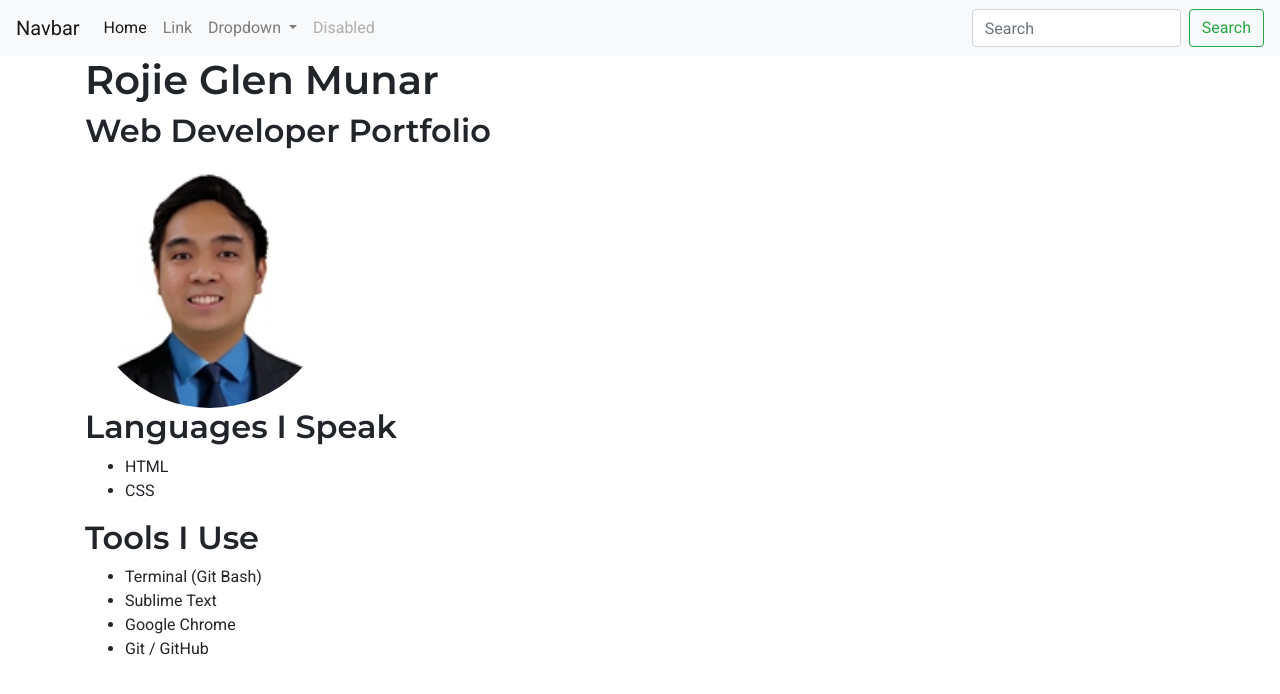
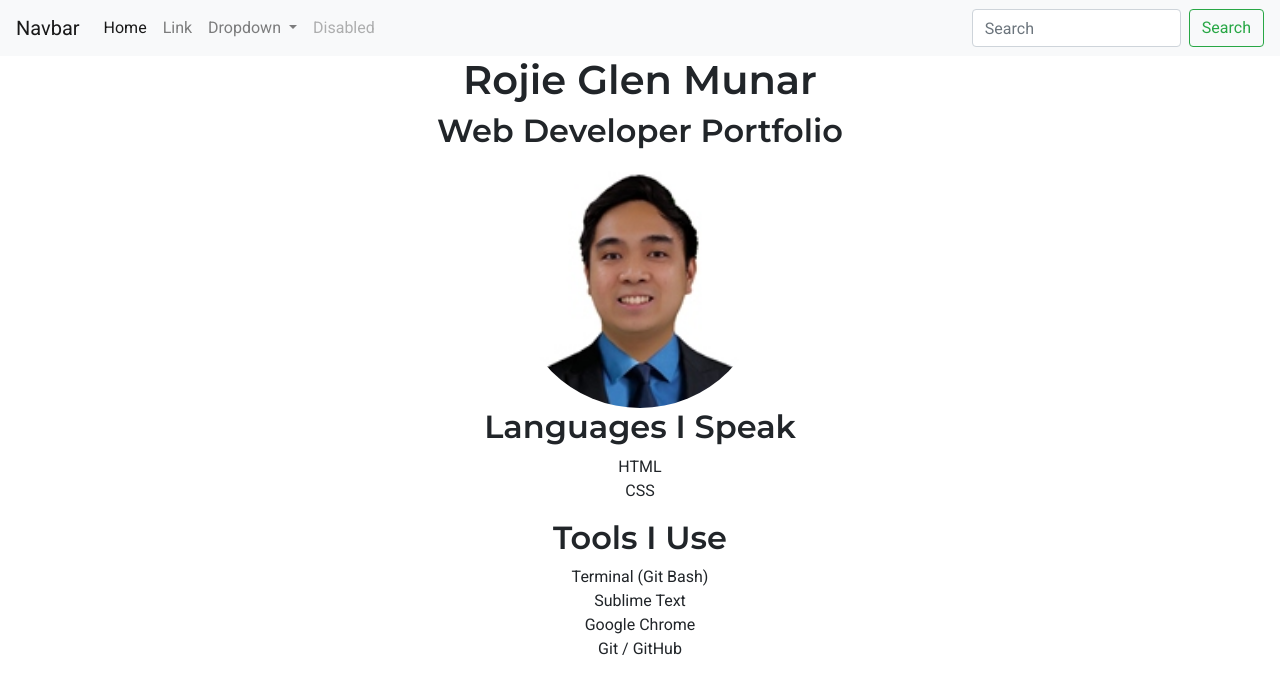
Before and after one commit to rojdmunar/fcb-portfolio, a plain HTML site: page index.html in a window 1280 px wide. Drawn offline with nearby package versions, Linux system fonts and the light colour scheme.

Commit message:
Center several elements and remove bulleted list style

```diff
--- a/css/style.css
+++ b/css/style.css
@@ -11,3 +11,8 @@ img {
 	width: 250px;
 	border-radius: 50%;
 }
+
+ul {
+	list-style: none;
+	padding: 0;
+}
--- a/index.html
+++ b/index.html
@@ -49,12 +49,12 @@
 		</div>
 	</nav>
 	<div class="container">
-		<section class="landing">
+		<section id="landing" class="text-center">
 			<h1>Rojie Glen Munar</h1>
 			<h2>Web Developer Portfolio</h2>
 			<img src="images/150_PIC.jpg">
 		</section>
-		<section class="gallery">
+		<section id="gallery" class="text-center">
 			<div class="tools">
 				<h2>Languages I Speak</h2>
 				<ul>
```
Lines whose indentation alone changed are shown as unchanged.
